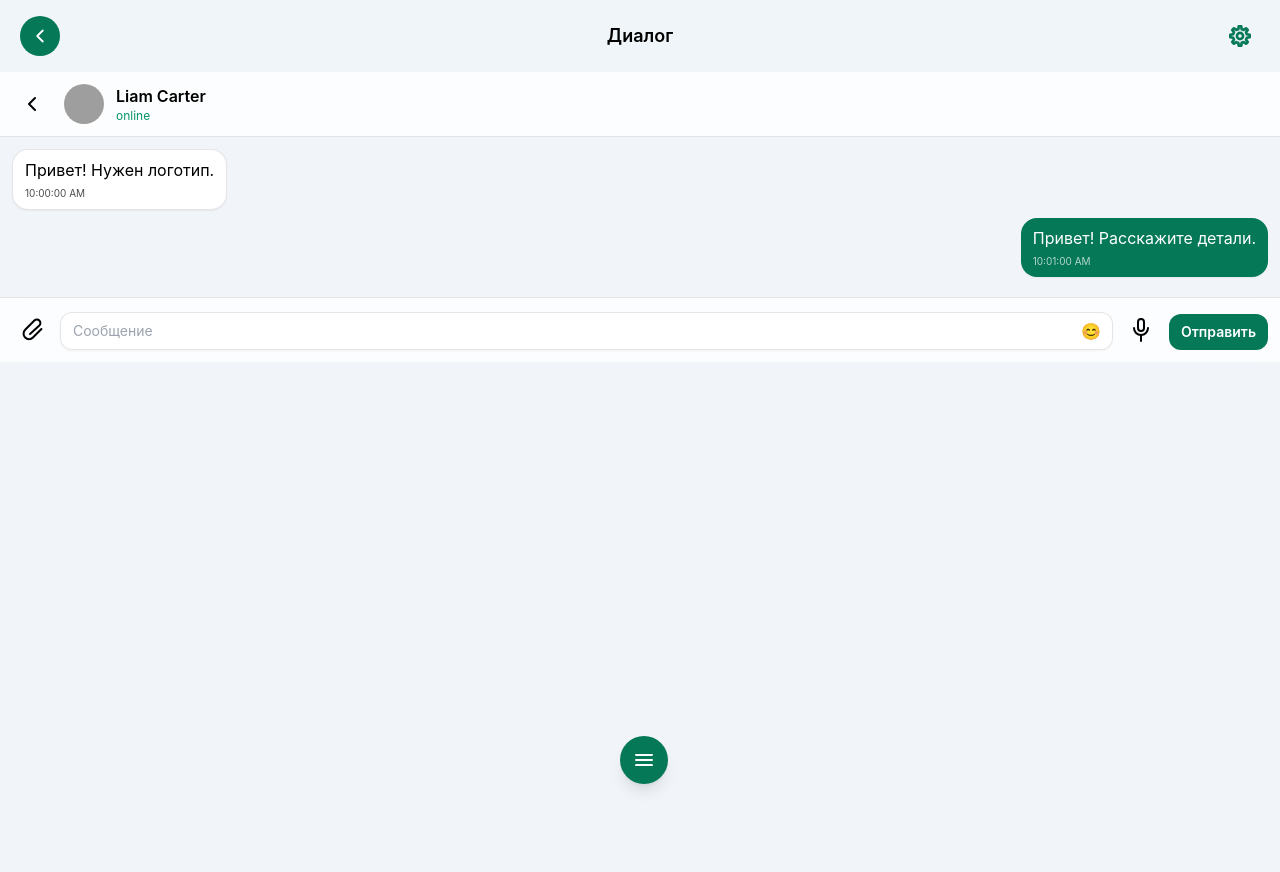
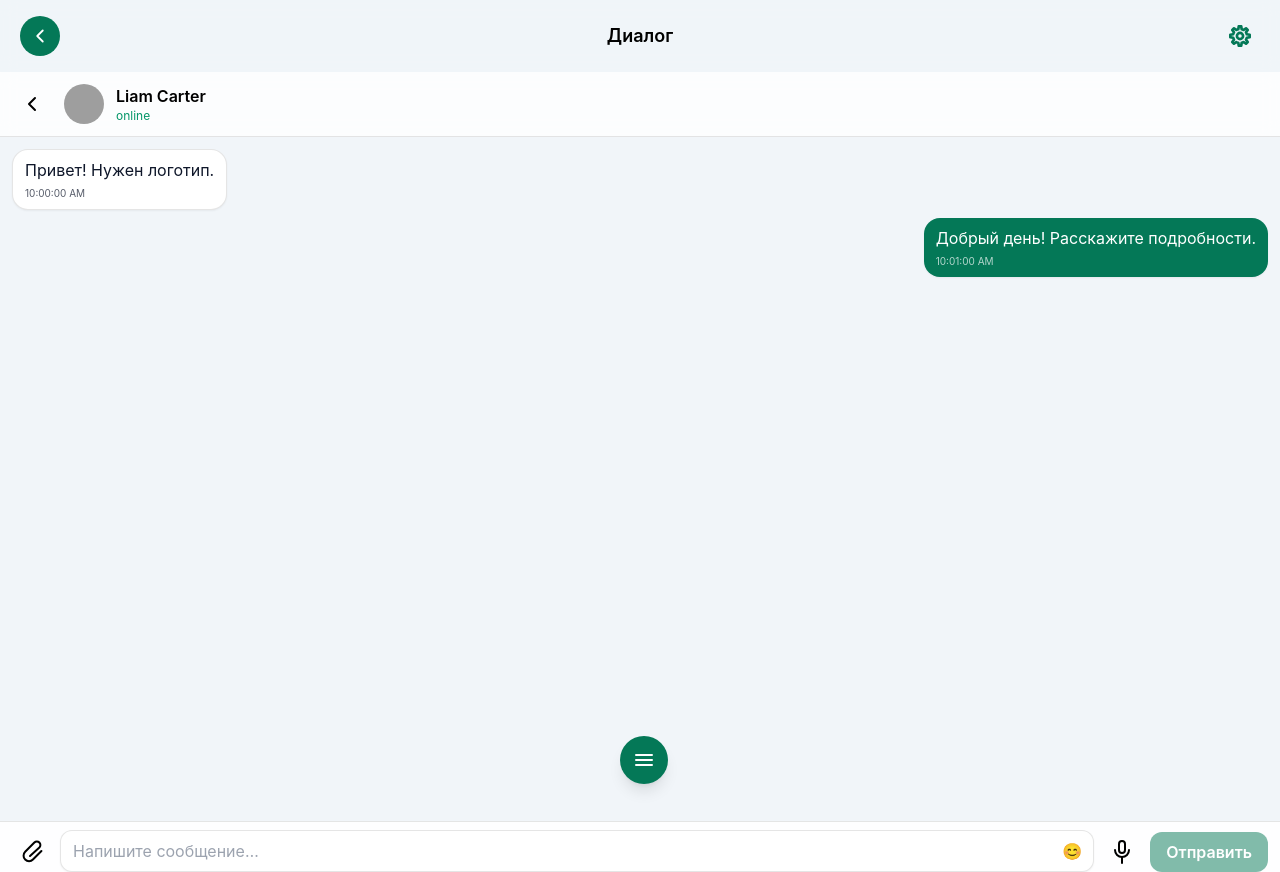
Before and after one commit to m1ke1994/apps-messeger, a Vue app in the folder my-vue-app/: page /chats/1 in a window 1280 px wide. Before the commit the page ends 800 px from the top, so only its background shows below. Built offline with nearby package versions, Linux system fonts and the light colour scheme; grey boxes are pictures that could not be loaded.

Commit message:
инпут где мы вводим сообщения ушел вниз далеко

```diff
--- a/my-vue-app/src/assets/base.css
+++ b/my-vue-app/src/assets/base.css
@@ -46,6 +46,17 @@ body {
   text-rendering: optimizeLegibility;
   -webkit-font-smoothing: antialiased;
   -moz-osx-font-smoothing: grayscale;
+}
+
+html {
+  -webkit-text-size-adjust: 100%;
+}
+
+input,
+textarea,
+select,
+button {
+  font-size: 16px;
 }
 
 @media (prefers-color-scheme: dark) {
@@ -186,3 +197,7 @@ textarea:focus {
 .btn-icon:active {
   transform: translateY(1px);
 }
+
+.overscroll-contain {
+  overscroll-behavior-y: contain;
+}
--- a/my-vue-app/src/views/ChatsDetail.vue
+++ b/my-vue-app/src/views/ChatsDetail.vue
@@ -3,7 +3,6 @@
 import { ref, computed, onMounted, watch, nextTick, onBeforeUnmount } from 'vue'
 import { useRoute, useRouter } from 'vue-router'
 
-/* ================== Типы ================== */
 type MsgType = 'text' | 'image' | 'file' | 'audio'
 type Message = {
   id: string
@@ -18,105 +17,116 @@ type Message = {
   audioUrl?: string
 }
 
-/* ================== Роутинг ================== */
 const route = useRoute()
 const router = useRouter()
-const meId = 999 // заглушка для "я"
+const meId = 999 // демо-идентификатор текущего пользователя
 
-/* ================== Параметры чата ================== */
 const chatId = computed(() => {
   const raw = route.params.id
-  const n = typeof raw === 'string' ? parseInt(raw, 10) : Array.isArray(raw) ? parseInt(raw[0], 10) : NaN
+  const n = typeof raw === 'string'
+    ? parseInt(raw, 10)
+    : Array.isArray(raw)
+      ? parseInt(raw[0], 10)
+      : NaN
   return Number.isFinite(n) ? n : -1
 })
 
-// Если id некорректен — уходим назад
 watch(chatId, (id) => {
   if (id < 0) router.replace({ name: 'chats' })
 }, { immediate: true })
 
-/* ================== Данные собеседника (fallback) ================== */
-// Локальная мапа для демо; позже подменишь на стор (useChatsStore/byId)
 const peersMap: Record<number, { name: string; avatar: string; status?: string }> = {
   1: { name: 'Liam Carter', avatar: 'https://lh3.googleusercontent.com/aida-public/AB6AXuDpHO0OQQxrD9-j22_4jad1JMGqJp5hwRvD8jL9-O-B5in1YrsR6xHl-VZiGRx4eJiVXkAh24kw1KBuA83SMccyhR3R9G4_orZ0KJSR202lhuw6zm43O9Eft-otpLwjdc0ZW6yA5EqNNe6x9WrJkSkLLxhY12zg6ikPDaf8qqQl3bq7a7zRNxgf3UnpCaWK6FGrYWtReKU7-mMS50JantlxyKp8-qbums7tJbzcCb0EqFpzHfi4F4Tvvynhm5osjfRgfkQrFOSoZexW', status: 'online' },
   2: { name: 'Sophia Bennett', avatar: 'https://lh3.googleusercontent.com/aida-public/AB6AXuDi5w1QFRTlV4GeSElwpw_sTTxvFvn1fZ4A2wi1cInF-UdjOADeQFgsy5J_72efoFZs7idflZ4tZfKIYXZoEz3rpq5KSOI-fDEWCF6-qdGauA5g-l6ROvOn5XRI3SY6E4Wy0XqyQoI6D2TK2pIA8l6DDWnNxDQdkZpA6D3JxO6CxybGKgbqY4bhPO6W7lx0TSYWmfVjntxge3OQXX3YemunzQ5_uLKETWZfbbGqIDbJHGvbnqJMP7QV5m4UnCHGADxPlfexjCaFDuhq', status: 'online' },
-  3: { name: 'Ethan Harper',  avatar: 'https://lh3.googleusercontent.com/aida-public/AB6AXuD0rGm1pGqKtR5Hky7TfL8iJQ9KOLS8abNV678_95QyTRsEN-nBIz2vwc4ebRkWFZMXwRUfmkRtUD8BhoGfbcxlnfEt84JFhEEVP5P6EUYgokQzBkMWk3C175Yf2GuwGLHZcQg8zTV0HgIR2cba0OLDcsmjL557aZSgHQTzl0Q_qTa9F1OCdmAhp981Mq-rJHj8LfjtiOFFhf30GV1P-1tVfPgObZmy9kkdRoXJneQCTexDpWMHnjJXpYCL_LrQUE_TsmuAWyPbDjTf', status: 'online' },
+  3: { name: 'Ethan Harper', avatar: 'https://lh3.googleusercontent.com/aida-public/AB6AXuD0rGm1pGqKtR5Hky7TfL8iJQ9KOLS8abNV678_95QyTRsEN-nBIz2vwc4ebRkWFZMXwRUfmkRtUD8BhoGfbcxlnfEt84JFhEEVP5P6EUYgokQzBkMWk3C175Yf2GuwGLHZcQg8zTV0HgIR2cba0OLDcsmjL557aZSgHQTzl0Q_qTa9F1OCdmAhp981Mq-rJHj8LfjtiOFFhf30GV1P-1tVfPgObZmy9kkdRoXJneQCTexDpWMHnjJXpYCL_LrQUE_TsmuAWyPbDjTf', status: 'online' },
   4: { name: 'Olivia Parker', avatar: 'https://lh3.googleusercontent.com/aida-public/AB6AXuDjC2PAAAIv0o054lb7vinX7E5xISRSowEtKDK0J8pQOCrejkVTJwF9JM7mK6zdG8_8S7cuoFO-p_TwhOzfsvhE4QKBByTX3_yPpO7mL1SwUWISgVhh4kci5d3yC_CjvPHmIBmRB8Koso0Cw23QaDfsdvQhvUICn2zKc6d5EaAdzofoOonPyBp3sYla1WCZV8nMgMgJ0id9oPLGrsocClPPY1aiHibpQggd1s0fbutT1YCflZa-9cqA02bnGmCrzcquy1DAU49oxbM0', status: 'online' },
-  5: { name: 'Noah Foster',   avatar: 'https://lh3.googleusercontent.com/aida-public/AB6AXuB4XUaVdiqZX6z8DPKDBhpUGZBYNu0A08RuQmwc3Zjxno4Pa6FmH_cMa0Xx_ToXHwTq9pug7R7cVt0Sl2wWBAxMKEo9UhNIpry6PODHCoItyJTeJAlk8vUXDqNoppRxF0XDndt0SeGO4k35L9REtwGlSfJQPncBHoWfHfGACVKr_e305tQb3MRDRZvPM2L61qX2_nfUjPNSMcMvAbsgojYLaOylB51t2xWD1zpCEsBWfHPEe8Q-dsi39bedt-d449NcjVsUrttFnckF', status: 'online' },
-  6: { name: 'Ava Coleman',   avatar: 'https://lh3.googleusercontent.com/aida-public/AB6AXuD9Fvpi8F9f4cZ-Xs-3hdn6Z0Ef6SBJuvRUxWDG9-5L24u27l4n8UU57IhyLpkdTlbUiib79D_Lwb2aaUpxAujfqhNAQvr6hhUctudyeYFIBmqbD20sd-aTVFn6aoYrVmnLL9LBxUYSivRos6Qs0D7ZayqKJJbmnchmCGWE2F16sjeO_iTOn552Cm-SWSpEZKF6GSWJ75SvJNI7-2MrihNwHAv2JsnMUcNPHgcMfIUAan0tn49ktBKD-kkOkh9xaFH79BUIHlrO1Ct3', status: 'online' },
+  5: { name: 'Noah Foster', avatar: 'https://lh3.googleusercontent.com/aida-public/AB6AXuB4XUaVdiqZX6z8DPKDBhpUGZBYNu0A08RuQmwc3Zjxno4Pa6FmH_cMa0Xx_ToXHwTq9pug7R7cVt0Sl2wWBAxMKEo9UhNIpry6PODHCoItyJTeJAlk8vUXDqNoppRxF0XDndt0SeGO4k35L9REtwGlSfJQPncBHoWfHfGACVKr_e305tQb3MRDRZvPM2L61qX2_nfUjPNSMcMvAbsgojYLaOylB51t2xWD1zpCEsBWfHPEe8Q-dsi39bedt-d449NcjVsUrttFnckF', status: 'online' },
+  6: { name: 'Ava Coleman', avatar: 'https://lh3.googleusercontent.com/aida-public/AB6AXuD9Fvpi8F9f4cZ-Xs-3hdn6Z0Ef6SBJuvRUxWDG9-5L24u27l4n8UU57IhyLpkdTlbUiib79D_Lwb2aaUpxAujfqhNAQvr6hhUctudyeYFIBmqbD20sd-aTVFn6aoYrVmnLL9LBxUYSivRos6Qs0D7ZayqKJJbmnchmCGWE2F16sjeO_iTOn552Cm-SWSpEZKF6GSWJ75SvJNI7-2MrihNwHAv2JsnMUcNPHgcMfIUAan0tn49ktBKD-kkOkh9xaFH79BUIHlrO1Ct3', status: 'online' },
 }
 
-const peer = computed(() => {
-  return peersMap[chatId.value] ?? { name: 'Диалог', avatar: '', status: '' }
-})
-const avatarStyle = computed(() =>
-  peer.value.avatar ? { backgroundImage: `url('${peer.value.avatar}')` } : {}
-)
+const peer = computed(() => peersMap[chatId.value] ?? { name: 'Диалог', avatar: '', status: '' })
+const avatarStyle = computed(() => (peer.value.avatar ? { backgroundImage: `url('${peer.value.avatar}')` } : {}))
 
-/* ================== Сообщения (демо) ================== */
 const messages = ref<Message[]>([
-  { id: 'm1', chatId: 1, authorId: 1,   createdAt: '2025-10-15T10:00:00Z', type: 'text', text: 'Привет! Нужен логотип.' },
-  { id: 'm2', chatId: 1, authorId: meId, createdAt: '2025-10-15T10:01:00Z', type: 'text', text: 'Привет! Расскажите детали.' },
+  { id: 'm1', chatId: 1, authorId: 1, createdAt: '2025-10-15T10:00:00Z', type: 'text', text: 'Привет! Нужен логотип.' },
+  { id: 'm2', chatId: 1, authorId: meId, createdAt: '2025-10-15T10:01:00Z', type: 'text', text: 'Добрый день! Расскажите подробности.' },
 ])
 
-// Фильтруем текущий тред
 const thread = computed(() => messages.value.filter(m => m.chatId === chatId.value))
 
-/* ================== Скролл вниз ================== */
-const scroller = ref<HTMLElement | null>(null)
-const scrollToBottom = async () => {
+const messagesWrap = ref<HTMLElement | null>(null)
+const bottomAnchor = ref<HTMLElement | null>(null)
+const textareaEl = ref<HTMLTextAreaElement | null>(null)
+
+async function scrollToBottom(behavior: ScrollBehavior = 'auto') {
   await nextTick()
-  const el = scroller.value
-  if (el) el.scrollTo({ top: el.scrollHeight })
+  bottomAnchor.value?.scrollIntoView({ block: 'end', behavior })
 }
-watch(thread, scrollToBottom)
-onMounted(scrollToBottom)
 
-// Подстраховка: реакция на изменение размеров (картинки/аудио)
+watch(thread, () => { scrollToBottom() })
+
 let ro: ResizeObserver | null = null
 onMounted(() => {
-  if (scroller.value && 'ResizeObserver' in window) {
-    ro = new ResizeObserver(scrollToBottom)
-    ro.observe(scroller.value)
+  scrollToBottom()
+  if (messagesWrap.value && 'ResizeObserver' in window) {
+    ro = new ResizeObserver(() => scrollToBottom())
+    ro.observe(messagesWrap.value)
   }
 })
+
 onBeforeUnmount(() => { ro?.disconnect() })
 
-/* ================== Ввод/эмодзи ================== */
-const text = ref('')
+function autoGrow(event?: Event) {
+  const el = event ? (event.target as HTMLTextAreaElement) : textareaEl.value
+  if (!el) return
+  el.style.height = 'auto'
+  const maxHeight = 180
+  el.style.height = `${Math.min(el.scrollHeight, maxHeight)}px`
+  nextTick(() => scrollToBottom())
+}
+
+const draft = ref('')
 const showEmoji = ref(false)
-const emojis = ['😀','😁','😂','🤣','😊','😍','🤝','👍','🔥','💡','✅','❗','🎯','🚀','💼','🧩']
+const emojis = ['😀', '😁', '😂', '🤣', '😊', '😍', '🤝', '👍', '🔥', '💡', '✅', '❗', '🎯', '🚀', '💼', '🧩']
 
 function addEmoji(e: string) {
-  text.value += e
+  draft.value += e
   showEmoji.value = false
+  nextTick(() => autoGrow())
 }
 
-function sendText() {
-  const t = text.value.trim()
-  if (!t) return
+async function handleSend() {
+  const text = draft.value.trim()
+  if (!text) return
+
   messages.value.push({
     id: crypto.randomUUID(),
     chatId: chatId.value,
     authorId: meId,
     createdAt: new Date().toISOString(),
     type: 'text',
-    text: t,
+    text,
   })
-  text.value = ''
+
+  draft.value = ''
+  if (textareaEl.value) textareaEl.value.style.height = 'auto'
+  await scrollToBottom('smooth')
+  (document.activeElement as HTMLElement | null)?.blur?.()
+  showEmoji.value = false
 }
 
-/* ================== Файлы/картинки ================== */
 const fileInput = ref<HTMLInputElement | null>(null)
-function openFilePicker() { fileInput.value?.click() }
+function openFilePicker() {
+  fileInput.value?.click()
+}
 
 function onFilesPicked(e: Event) {
   const files = (e.target as HTMLInputElement).files
   if (!files || !files.length) return
 
-  for (const f of Array.from(files)) {
-    const url = URL.createObjectURL(f)
-    if (f.type.startsWith('image/')) {
+  for (const file of Array.from(files)) {
+    const url = URL.createObjectURL(file)
+    if (file.type.startsWith('image/')) {
       messages.value.push({
         id: crypto.randomUUID(),
         chatId: chatId.value,
@@ -132,15 +142,15 @@ function onFilesPicked(e: Event) {
         authorId: meId,
         createdAt: new Date().toISOString(),
         type: 'file',
-        fileName: f.name,
+        fileName: file.name,
         fileUrl: url,
       })
     }
   }
-  ;(e.target as HTMLInputElement).value = '' // сброс инпута
+
+  ;(e.target as HTMLInputElement).value = ''
 }
 
-/* ================== Голосовые ================== */
 const recording = ref(false)
 const mediaRecorder = ref<MediaRecorder | null>(null)
 const chunks: BlobPart[] = []
@@ -166,8 +176,8 @@ async function toggleRecord() {
       }
       mediaRecorder.value.start()
       recording.value = true
-    } catch (err) {
-      console.error('Microphone permission error:', err)
+    } catch (error) {
+      console.error('Microphone permission error:', error)
       recording.value = false
     }
   } else {
@@ -177,24 +187,22 @@ async function toggleRecord() {
   }
 }
 
-/* ================== Навигация ================== */
-function goBack() { router.back() }
+function goBack() {
+  router.back()
+}
 </script>
 
 <template>
-  <!-- Корень растянут на высоту экрана -->
-  <div class="flex min-h-screen flex-col bg-background-light dark:bg-background-dark">
-    <!-- Header -->
+  <div class="min-h-[100dvh] flex flex-col bg-background-light dark:bg-background-dark" style="min-height: 100dvh">
     <header class="sticky top-0 z-10 flex items-center gap-3 border-b border-black/10 bg-white/80 p-3 backdrop-blur dark:border-white/10 dark:bg-slate-900/80">
-      <button class="rounded-xl p-2 hover:bg-black/5 dark:hover:bg-white/10" @click="goBack" aria-label="Назад">
+      <button type="button" class="rounded-xl p-2 hover:bg-black/5 dark:hover:bg-white/10" @click="goBack" aria-label="Назад">
         <svg class="h-6 w-6" viewBox="0 0 24 24" fill="none" stroke="currentColor">
           <path d="M15 18l-6-6 6-6" stroke-width="2" stroke-linecap="round" stroke-linejoin="round" />
         </svg>
       </button>
 
-      <!-- Аватар -->
       <div v-if="peer.avatar" class="h-10 w-10 rounded-full bg-cover bg-center" :style="avatarStyle" />
-      <div v-else class="h-10 w-10 rounded-full bg-slate-200 dark:bg-slate-700 flex items-center justify-center text-xs font-semibold">
+      <div v-else class="flex h-10 w-10 items-center justify-center rounded-full bg-slate-200 text-xs font-semibold dark:bg-slate-700">
         {{ (peer.name?.[0] || '?').toUpperCase() }}
       </div>
 
@@ -204,44 +212,51 @@ function goBack() { router.back() }
       </div>
     </header>
 
-    <!-- Messages -->
-    <main ref="scroller" class="flex-1 overflow-y-auto p-3 flex flex-col justify-end">
-      <div>
-        <div v-for="m in thread" :key="m.id" class="mb-2 flex w-full">
+    <main ref="messagesWrap" class="flex-1 overflow-y-auto overscroll-contain scroll-smooth px-3 pt-3 pb-24">
+      <template v-if="thread.length">
+        <div v-for="message in thread" :key="message.id" class="mb-2 flex w-full">
           <div
             class="max-w-[75%] rounded-2xl px-3 py-2 shadow-sm"
-            :class="m.authorId === meId
+            :class="message.authorId === meId
               ? 'ml-auto bg-primary text-white'
-              : 'mr-auto bg-white dark:bg-white/10 dark:text-white border border-black/10 dark:border-white/10'"
+              : 'mr-auto border border-black/10 bg-white text-slate-900 dark:border-white/10 dark:bg-white/10 dark:text-white'"
           >
-            <template v-if="m.type === 'text'">
-              <p class="whitespace-pre-line">{{ m.text }}</p>
+            <template v-if="message.type === 'text'">
+              <p class="whitespace-pre-line">{{ message.text }}</p>
             </template>
 
-            <template v-else-if="m.type === 'image'">
-              <img :src="m.imageUrl" alt="image" class="rounded-xl max-h-64 w-auto object-contain" />
+            <template v-else-if="message.type === 'image'">
+              <img :src="message.imageUrl" alt="Изображение" class="max-h-64 w-auto rounded-xl object-contain" />
             </template>
 
-            <template v-else-if="m.type === 'file'">
-              <a :href="m.fileUrl" download class="underline break-all">{{ m.fileName || 'Файл' }}</a>
+            <template v-else-if="message.type === 'file'">
+              <a :href="message.fileUrl" download class="break-all underline">{{ message.fileName || 'Файл' }}</a>
             </template>
 
-            <template v-else-if="m.type === 'audio'">
-              <audio :src="m.audioUrl" controls class="w-56" />
+            <template v-else-if="message.type === 'audio'">
+              <audio :src="message.audioUrl" controls class="w-56" />
             </template>
 
             <div class="mt-1 text-[10px] opacity-70">
-              {{ new Date(m.createdAt).toLocaleTimeString() }}
+              {{ new Date(message.createdAt).toLocaleTimeString() }}
             </div>
           </div>
+        </div>
+
+        <div ref="bottomAnchor" class="h-2"></div>
+      </template>
+
+      <div v-else class="flex h-full items-center justify-center px-6 text-center text-slate-500 dark:text-slate-400">
+        <div class="max-w-sm">
+          <p class="text-base font-medium">Здесь будет ваша история сообщений</p>
+          <p class="mt-1 text-sm">Напишите первое сообщение ниже — оно откроет диалог.</p>
         </div>
       </div>
     </main>
 
-    <!-- Composer (footer) — всегда у низа -->
-    <footer class="sticky bottom-0 border-t border-black/10 bg-white/80 p-3 backdrop-blur dark:border-white/10 dark:bg-slate-900/80">
-      <div class="flex items-end gap-2">
-        <button class="rounded-xl p-2 hover:bg-black/5 dark:hover:bg-white/10" @click="openFilePicker" aria-label="Прикрепить">
+    <footer class="sticky bottom-0 left-0 right-0 z-20 border-t border-black/10 bg-white/90 px-3 pb-[env(safe-area-inset-bottom)] pt-2 backdrop-blur dark:border-white/10 dark:bg-slate-900/90">
+      <form class="flex items-end gap-2" @submit.prevent="handleSend">
+        <button type="button" class="rounded-xl p-2 text-[16px] hover:bg-black/5 dark:hover:bg-white/10" @click="openFilePicker" aria-label="Прикрепить файл">
           <svg class="h-6 w-6" viewBox="0 0 24 24" fill="none" stroke="currentColor">
             <path d="M21.44 11.05l-8.49 8.49a5.5 5.5 0 01-7.78-7.78l9.19-9.19a3.5 3.5 0 015 5L10 16" stroke-width="2" stroke-linecap="round" stroke-linejoin="round" />
           </svg>
@@ -249,18 +264,24 @@ function goBack() { router.back() }
 
         <div class="relative flex-1">
           <textarea
-            v-model="text"
+            ref="textareaEl"
+            v-model="draft"
             rows="1"
-            placeholder="Сообщение"
-            class="block w-full resize-none rounded-xl border border-black/10 bg-white/90 px-3 py-2 pr-10 text-sm shadow-sm focus:outline-none focus:ring-2 focus:ring-primary/40 dark:border-white/10 dark:bg-white/10 dark:text-white"
-            @keydown.enter.exact.prevent="sendText"
+            placeholder="Напишите сообщение…"
+            class="block w-full resize-none rounded-xl border border-black/10 bg-white px-3 py-2 pr-10 text-[16px] leading-6 shadow-sm focus:outline-none focus:ring-2 focus:ring-primary/30 dark:border-white/10 dark:bg-white/5 dark:text-white"
+            @input="autoGrow"
+            @keydown.enter.exact.prevent="handleSend"
+            inputmode="text"
+            enterkeyhint="send"
           />
+
           <button
-            class="absolute right-2 top-1/2 -translate-y-1/2 rounded-lg p-1 hover:bg-black/5 dark:hover:bg-white/10"
+            type="button"
+            class="absolute right-2 top-1/2 -translate-y-1/2 rounded-lg p-1 text-[16px] hover:bg-black/5 dark:hover:bg-white/10"
             @click="showEmoji = !showEmoji"
-            aria-label="Эмодзи"
+            aria-label="Открыть эмодзи"
           >
-            <span>😊</span>
+            <span aria-hidden="true">😊</span>
           </button>
 
           <div
@@ -268,35 +289,46 @@ function goBack() { router.back() }
             class="absolute bottom-full mb-2 max-w-[260px] rounded-xl border border-black/10 bg-white p-2 shadow-lg dark:border-white/10 dark:bg-slate-900"
           >
             <div class="flex flex-wrap gap-1">
-              <button v-for="e in emojis" :key="e" class="rounded-md px-2 py-1 hover:bg-black/5 dark:hover:bg-white/10" @click="addEmoji(e)">
-                {{ e }}
+              <button
+                v-for="emoji in emojis"
+                :key="emoji"
+                type="button"
+                class="rounded-md px-2 py-1 text-[16px] hover:bg-black/5 dark:hover:bg-white/10"
+                @click="addEmoji(emoji)"
+              >
+                {{ emoji }}
               </button>
             </div>
           </div>
         </div>
 
         <button
-          class="rounded-xl p-2 hover:bg-black/5 dark:hover:bg-white/10"
+          type="button"
+          class="rounded-xl p-2 text-[16px] hover:bg-black/5 dark:hover:bg-white/10"
           :class="recording ? 'animate-pulse text-rose-600' : ''"
           @click="toggleRecord"
-          aria-label="Голосовое"
+          aria-label="Голосовое сообщение"
         >
           <svg v-if="!recording" class="h-6 w-6" viewBox="0 0 24 24" fill="none" stroke="currentColor">
-            <path d="M12 1a3 3 0 00-3 3v6a3 3 0 006 0V4a3 3 0 00-3-3z" stroke-width="2" stroke-linecap="round" stroke-linejoin="round"/>
-            <path d="M19 10a7 7 0 01-14 0" stroke-width="2" stroke-linecap="round" stroke-linejoin="round"/>
-            <path d="M12 17v6" stroke-width="2" stroke-linecap="round"/>
+            <path d="M12 1a3 3 0 00-3 3v6a3 3 0 006 0V4a3 3 0 00-3-3z" stroke-width="2" stroke-linecap="round" stroke-linejoin="round" />
+            <path d="M19 10a7 7 0 01-14 0" stroke-width="2" stroke-linecap="round" stroke-linejoin="round" />
+            <path d="M12 17v6" stroke-width="2" stroke-linecap="round" />
           </svg>
           <svg v-else class="h-6 w-6" viewBox="0 0 24 24" fill="currentColor">
             <circle cx="12" cy="12" r="6" />
           </svg>
         </button>
 
-        <button class="rounded-xl bg-primary px-3 py-2 text-sm font-semibold text-white hover:opacity-90 active:translate-y-px" @click="sendText">
+        <button
+          type="submit"
+          class="h-10 shrink-0 rounded-xl bg-primary px-4 font-semibold text-white text-[16px] hover:opacity-90 active:translate-y-px disabled:opacity-50"
+          :disabled="!draft.trim()"
+        >
           Отправить
         </button>
 
         <input ref="fileInput" type="file" class="hidden" multiple @change="onFilesPicked" />
-      </div>
+      </form>
     </footer>
   </div>
 </template>
```
